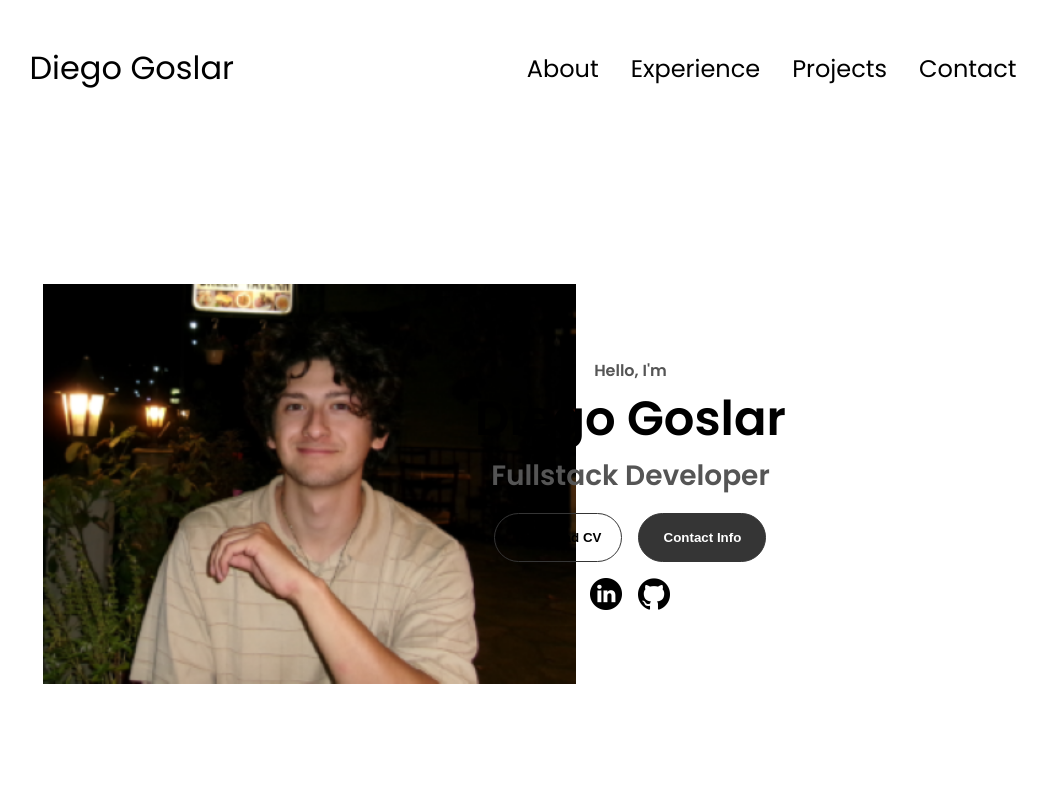
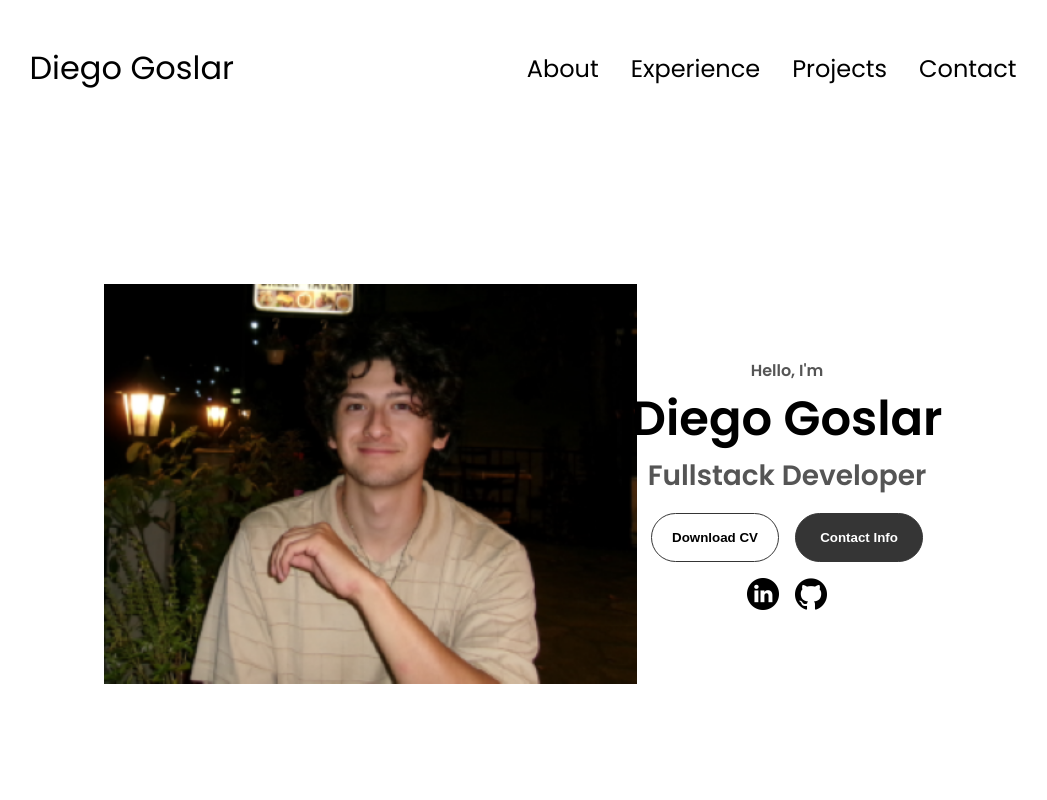
Before and after one commit to Kill3rFox/DG_Website, a plain HTML site: page index.html in a window 1280 px wide. Shown: the top 800 px of the page, without its empty margins (117-1164 px from the left). Drawn offline with Linux system fonts and the light colour scheme.

Commit message:
Update style.css

```diff
--- a/style.css
+++ b/style.css
@@ -164,8 +164,8 @@ section {
 
 #profile {
   display: flex;
-  justify-content: flex-start;
-  gap: 2rem;
+  justify-content: center;
+  gap: 8rem;
   height: 80vh;
 }
 
```
